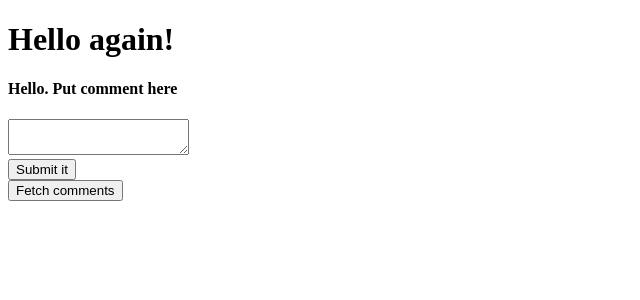
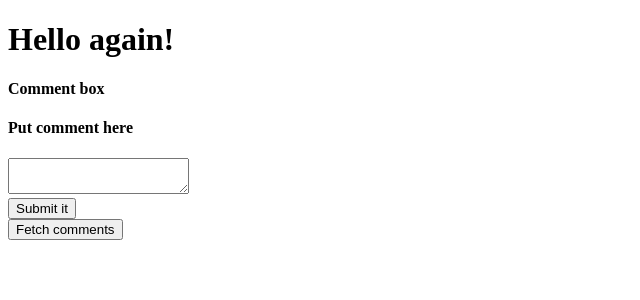
Before and after one commit to srgg6701/Advanced-React-Exercises, a React (Create React App) app: page /post in a window 1280 px wide. Shown: the top 300 px of the page, without its empty margins (0-640 px from the left). Built offline with nearby package versions, Linux system fonts and the light colour scheme.

Commit message:
Adding and trying routes

```diff
--- a/package.json
+++ b/package.json
@@ -8,6 +8,8 @@
     "react": "^16.4.1",
     "react-dom": "^16.4.1",
     "react-redux": "^5.0.7",
+    "react-router-dom": "^4.3.1",
+    "react-script": "^2.0.5",
     "react-scripts": "1.1.4",
     "redux": "^4.0.0",
     "redux-promise": "^0.6.0"
--- a/src/components/App.js
+++ b/src/components/App.js
@@ -1,4 +1,5 @@
 import React from 'react';
+import { Route } from 'react-router-dom'
 import CommentBox from 'components/CommentBox';
 import CommentList from 'components/CommentList';
 
@@ -6,8 +7,8 @@ export default () => {
     return (
         <React.Fragment>
             <h1>Hello again!</h1>
-            <CommentBox />
-            <CommentList />
+            <Route path="/post" component={CommentBox} />
+            <Route path="/" exact component={CommentList} />
         </React.Fragment>
     );
 }
--- a/src/components/CommentBox.js
+++ b/src/components/CommentBox.js
@@ -37,9 +37,11 @@ class CommentBox extends Component {
 
     render() {
         return (
+            <React.Fragment>
+                <h4>Comment box</h4>
                 <div>
                     <form onSubmit={this.handleSubmit}>
-                    <h4>Hello. Put comment here</h4>
+                        <h4>Put comment here</h4>
                         <textarea onChange={this.handleTextarea} value={this.state.comment} />
                         <div>
                             <button>Submit it</button>
@@ -47,6 +49,7 @@ class CommentBox extends Component {
                     </form>
                     <button className="btn-fetch-comments" onClick={this.props.fetchComments}>Fetch comments</button>
                 </div>
+            </React.Fragment>
         )
     }
 }
--- a/src/components/CommentList.js
+++ b/src/components/CommentList.js
@@ -10,6 +10,7 @@ class CommentList extends React.Component{
     render (){
         return (
             <React.Fragment>
+                <h4>Comments list</h4>
                 <ul>
                     { this.renderComments() }
                 </ul>
--- a/src/index.js
+++ b/src/index.js
@@ -1,11 +1,14 @@
-import React from 'react';
-import ReactDOM from 'react-dom';
-import Root from 'Root';
-import App from 'components/App';
+import React from 'react'
+import ReactDOM from 'react-dom'
+import Root from 'Root'
+import { BrowserRouter, Route } from 'react-router-dom'
+import App from 'components/App'
 
 ReactDOM.render(
     <Root>
-        <App />
+        <BrowserRouter>
+            <Route path="/" component={App} />
+        </BrowserRouter>
     </Root>,
     document.getElementById('root')
 );
```
Also changed, not shown: 1 other file (tests, documents, lock files or other folders). Lines whose indentation alone changed are shown as unchanged.
